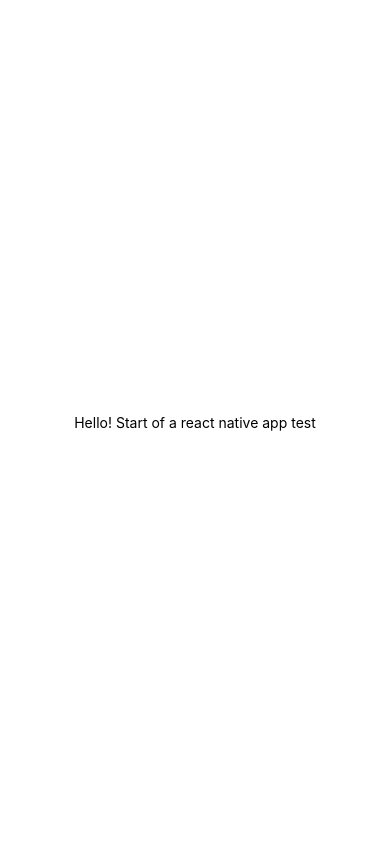
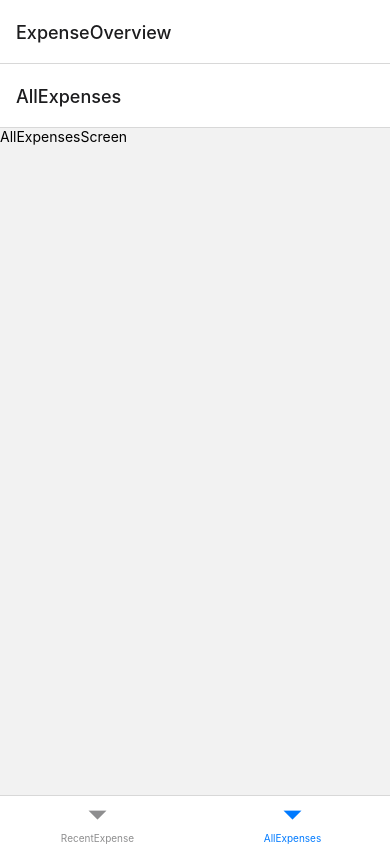
Before and after one commit to gamerfoxx/React-Native-Expense-Tracker, a React Native app: screen /AllExpenses in a window 390 px wide. Built offline with nearby package versions, Linux system fonts and the light colour scheme.

Commit message:
set up navigation

```diff
--- a/App.js
+++ b/App.js
@@ -1,20 +1,49 @@
 import { StatusBar } from 'expo-status-bar';
 import { StyleSheet, Text, View } from 'react-native';
+import { NavigationContainer } from '@react-navigation/native';
+import { createNativeStackNavigator } from '@react-navigation/native-stack';
+import { createBottomTabNavigator } from '@react-navigation/bottom-tabs';
+import ManageExpenseScreen from './screens/ManageExpenseScreen';
+import RecentExpenseScreen from './screens/RecentExpensesScreen';
+import AllExpensesScreen from './screens/AllExpensesScreen';
+
+const Stack = createNativeStackNavigator();
+const BottomTabs = createBottomTabNavigator();
+
+function BottomTabsOverView() {
+	return (
+		<BottomTabs.Navigator>
+			<BottomTabs.Screen
+				name="RecentExpense"
+				component={RecentExpenseScreen}
+				options={{ headerShown: false }}
+			/>
+			<BottomTabs.Screen
+				name="AllExpenses"
+				component={AllExpensesScreen}
+			/>
+		</BottomTabs.Navigator>
+	);
+}
 
 export default function App() {
-  return (
-    <View style={styles.container}>
-      <Text>Hello! Start of a react native app test</Text>
-      <StatusBar style="auto" />
-    </View>
-  );
+	return (
+		<>
+			<StatusBar style="auto" />
+			<NavigationContainer>
+				<Stack.Navigator>
+					<Stack.Screen
+						name="ExpenseOverview"
+						component={BottomTabsOverView}
+					/>
+					<Stack.Screen
+						name="ManageExpense"
+						component={ManageExpenseScreen}
+					/>
+				</Stack.Navigator>
+			</NavigationContainer>
+		</>
+	);
 }
 
-const styles = StyleSheet.create({
-  container: {
-    flex: 1,
-    backgroundColor: '#fff',
-    alignItems: 'center',
-    justifyContent: 'center',
-  },
-});
+const styles = StyleSheet.create({});
--- /dev/null
+++ b/screens/AllExpensesScreen.js
@@ -0,0 +1,6 @@
+import { StyleSheet, Text, View } from 'react-native';
+function AllExpensesScreen() {
+	return <Text>AllExpensesScreen</Text>;
+}
+
+export default AllExpensesScreen;
--- /dev/null
+++ b/screens/ManageExpenseScreen.js
@@ -0,0 +1,6 @@
+import { StyleSheet, Text, View } from 'react-native';
+function ManageExpenseScreen() {
+	return <Text>ManageExpenseScreen</Text>;
+}
+
+export default ManageExpenseScreen;
--- /dev/null
+++ b/screens/RecentExpensesScreen.js
@@ -0,0 +1,6 @@
+import { StyleSheet, Text, View } from 'react-native';
+function RecentExpenseScreen() {
+	return <Text>RecentExpenseScreen</Text>;
+}
+
+export default RecentExpenseScreen;
```
Also changed, not shown: package.json (+8 -1 lines), 2 other files (tests, documents, lock files or other folders).
